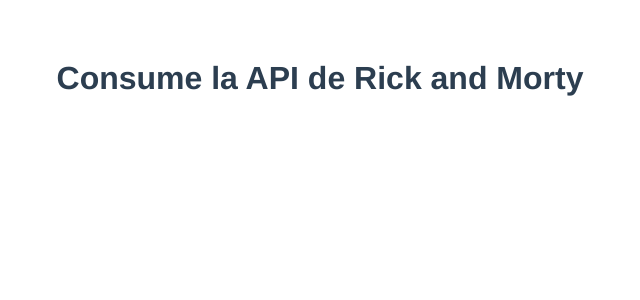
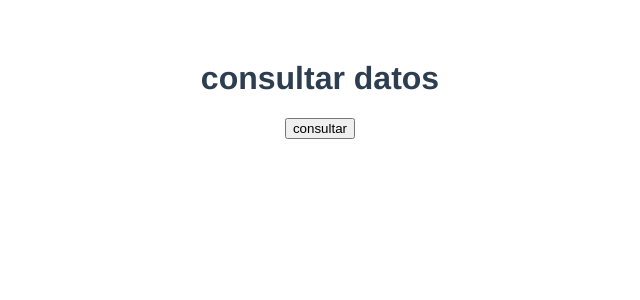
Before and after one commit to AlejandroPulgarinAtehortua/PruebaServex, a Vue app: page / in a window 1280 px wide. Shown: the top 300 px of the page, without its empty margins (320-960 px from the left). Built offline with nearby package versions, Linux system fonts and the light colour scheme.

Commit message:
Primera llamada a la API

```diff
--- a/src/App.vue
+++ b/src/App.vue
@@ -1,26 +1,41 @@
 <template>
   <div id="app">
-    <!-- <img alt="Vue logo" src="./assets/logo.png"> -->
-    <!-- <HelloWorld msg="Welcome to Your Vue.js App"/> -->
-    <consumeAPI>{{x}}</consumeAPI>
+    <!-- <header> </header> -->
+    <!-- <body></body> -->
+    <h1 class=titulo> consultar datos</h1>
+    <button v-on:click="fetch"> consultar</button>
   </div>
 </template>
 
 <script>
-// import HelloWorld from './components/HelloWorld.vue'
-import consumeAPI from './components/consumeAPI.vue'
-
+import axios from 'axios'
+// import header from './components/header.vue';
+// import body from './components/body.vue'
 export default {
   name: 'App',
-  components: {
-    consumeAPI
+  dependecies: axios,
+  methods:{
+  fetch(){
+    console.log('holi')
+    console.log(result)
+    var result = axios
+      .get("https://rickandmortyapi.com/api/character")
+
+      .then((res) => {
+      console.log(res.data)
+    })
+    .catch(err => {
+      console.log(err);
+    });
   }
+}
 }
 
 </script>
 
 <style>
 #app {
+  /* background-image: url('./assets/image.jpg'); */
   font-family: Avenir, Helvetica, Arial, sans-serif;
   -webkit-font-smoothing: antialiased;
   -moz-osx-font-smoothing: grayscale;
--- /dev/null
+++ b/src/components/body.vue
@@ -0,0 +1,18 @@
+<template>
+    <div class="API" id="consumeAPI">
+        <h2>otra cosa cualquiera</h2>
+    </div>
+</template>
+<script>
+    import axios from "axios"
+    export default {
+        name: 'body',
+        created() {
+            axios.get("https://rickandmortyapi.com/api/character").then((result) => {
+            console.log(result.data);
+        })
+    }
+    };
+
+
+</script>
--- a/src/components/consumeAPI.vue
+++ /dev/null
@@ -1,20 +0,0 @@
-<template>
-    <div class="API" id="consumeAPI">
-        <h1>Consume la API de Rick and Morty</h1>
-        <p>{{x}}</p>
-
-    </div>
-</template>
-<script>
-    export default{
-        name:'consumeAPI',
-        datos(){
-            return{
-                consumeAPI: fetch ("https://rickandmortyapi.com/api/character").then((response)=>response.json()),
-                x: console.log(fetch ("https://rickandmortyapi.com/api/character").then((response)=>response.json()))
-                }
-        }
-        }
-
-
-</script>
--- /dev/null
+++ b/src/components/header.vue
@@ -0,0 +1,17 @@
+<template>
+    <div id="header">
+        <h1>Consume la API de Rick and Morty</h1>
+        <p>{{parrafo}}</p>
+    </div>
+</template>
+<script>
+    export default{
+        name:'header',
+        data(){
+            return{
+                parrafo: 'Esta pagina muestra los primeros 20 personajes de Rick and Morty'
+        }
+        }
+    }
+
+</script>
--- a/src/main.js
+++ b/src/main.js
@@ -4,5 +4,5 @@
 Vue.config.productionTip = false
 
 new Vue({
-  render: h => h(App),
+    render: h => h(App),
 }).$mount('#app')
```
Also changed, not shown: package.json (+16 -3 lines), src/assets/image.jpg (added), 1 other file (tests, documents, lock files or other folders).
